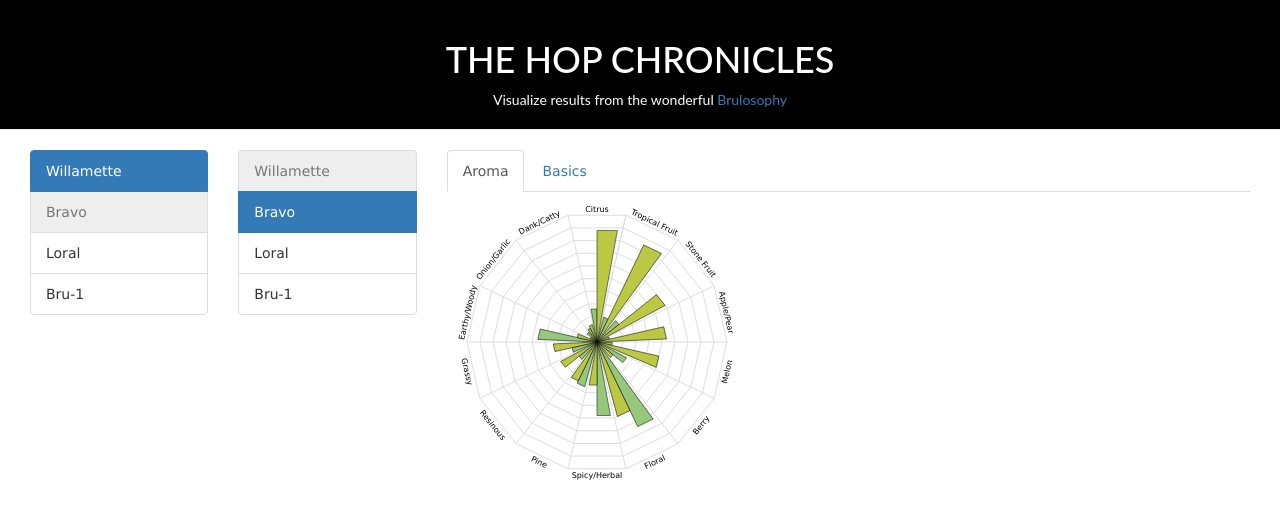
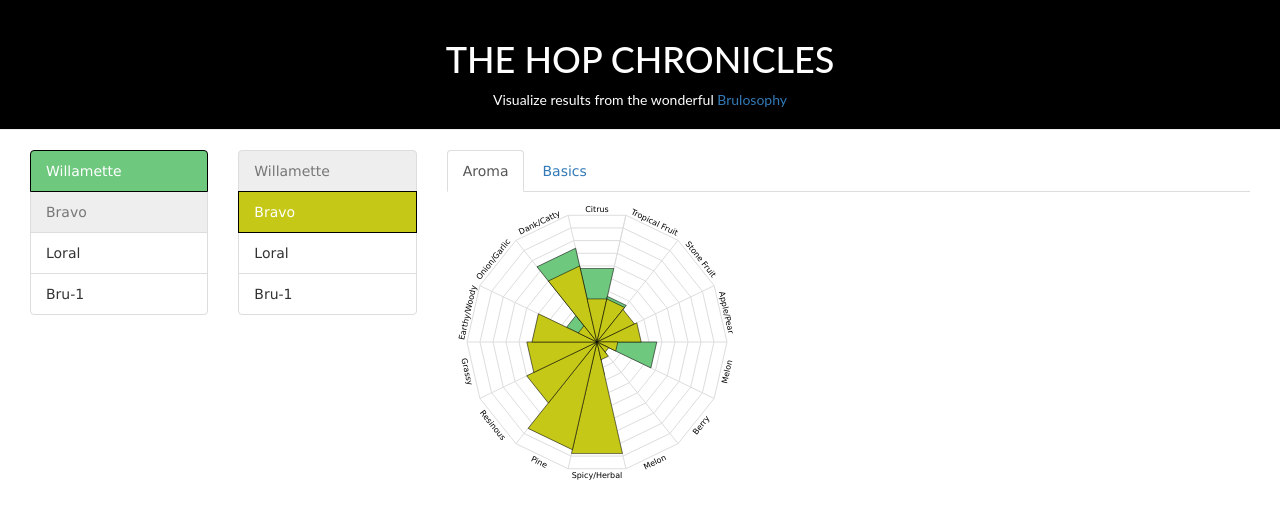
Before and after one commit to Daedalus12/hopper, a React (Create React App) app: page / in a window 1280 px wide. Shown: the top 518 px of the page. Built offline with nearby package versions, Linux system fonts and the light colour scheme.

Commit message:
Start cleaning up RadarChart

```diff
--- a/less/main.less
+++ b/less/main.less
@@ -16,9 +16,25 @@
   font-family: Lato, sans-serif;
 }
 
-li .list-group-item.active
-{
-  color: yellowgreen;
+@hop1: #6ec87e;
+@hop2: #c6c817;
+
+#hop1 {
+  background-color: @hop1;
+  border-color: black;
+}
+
+#hop2 {
+  background-color: @hop2;
+  border-color: black;
+}
+
+li.list-group-item.hop1.active, li.list-group-item.hop1.active:hover, li.list-group-item.hop1.active:focus {
+  #hop1;
+}
+
+li.list-group-item.hop2.active, li.list-group-item.hop2.active:hover, li.list-group-item.hop2.active:focus {
+  #hop2;
 }
 
 body {
@@ -34,13 +50,13 @@ body {
 }
 
 .wedge {
-  fill: #95c879;
+  fill: @hop1;
   stroke: #000000;
   stroke-width: 0.5;
 }
 
 .wedge2 {
-  fill: #bac844;
+  fill: @hop2;
   stroke: #000000;
   stroke-width: 0.5;
 }
--- a/src/App.js
+++ b/src/App.js
@@ -1,9 +1,9 @@
-import React, { Component } from 'react';
-import {HopSelector} from './HopSelector';
-import {hopData} from './HopData';
-import {RadarChart} from './RadarChart';
-import {HopBasicInfo} from './HopBasicInfo';
-import {Tab, Tabs} from 'react-bootstrap';
+import React, {Component} from "react";
+import {HopSelector} from "./HopSelector";
+import {hopData} from "./HopData";
+import {RadarChart} from "./RadarChart";
+import {HopBasicInfo} from "./HopBasicInfo";
+import {Tab, Tabs} from "react-bootstrap";
 
 class App extends Component {
   constructor(){
@@ -19,6 +19,7 @@ class App extends Component {
     this.changeSelectedHop1 = this.changeSelectedHop1.bind(this);
     this.changeSelectedHop2 = this.changeSelectedHop2.bind(this);
     this.handleTabSelect = this.handleTabSelect.bind(this);
+    this.packData = this.packData.bind(this);
   }
   changeSelectedHop1(i)
   {
@@ -37,6 +38,64 @@ class App extends Component {
   }
 
 
+  packData() {
+    let results = [];
+    results.push({
+      name: "Citrus",
+      values: [this.state.hop1.characteristics.citrus, this.state.hop2.characteristics.citrus]
+    });
+    results.push({
+      name: "Tropical Fruit",
+      values: [this.state.hop1.characteristics.tropicalFruit, this.state.hop2.characteristics.tropicalFruit]
+    });
+    results.push({
+      name: "Stone Fruit",
+      values: [this.state.hop1.characteristics.stoneFruit, this.state.hop2.characteristics.stoneFruit]
+    });
+    results.push({
+      name: "Apple/Pear",
+      values: [this.state.hop1.characteristics.applePear, this.state.hop2.characteristics.applePear]
+    });
+    results.push({
+      name: "Melon",
+      values: [this.state.hop1.characteristics.melon, this.state.hop2.characteristics.melon]
+    });
+    results.push({
+      name: "Berry",
+      values: [this.state.hop1.characteristics.berry, this.state.hop2.characteristics.berry]
+    });
+    results.push({
+      name: "Melon",
+      values: [this.state.hop1.characteristics.floral, this.state.hop2.characteristics.floral]
+    });
+    results.push({
+      name: "Spicy/Herbal",
+      values: [this.state.hop1.characteristics.spicyHerbal, this.state.hop2.characteristics.spicyHerbal]
+    });
+    results.push({name: "Pine", values: [this.state.hop1.characteristics.pine, this.state.hop2.characteristics.pine]});
+    results.push({
+      name: "Resinous",
+      values: [this.state.hop1.characteristics.resinous, this.state.hop2.characteristics.resinous]
+    });
+    results.push({
+      name: "Grassy",
+      values: [this.state.hop1.characteristics.grassy, this.state.hop2.characteristics.grassy]
+    });
+    results.push({
+      name: "Earthy/Woody",
+      values: [this.state.hop1.characteristics.earthyWoody, this.state.hop2.characteristics.earthyWoody]
+    });
+    results.push({
+      name: "Onion/Garlic",
+      values: [this.state.hop1.characteristics.onionGarlic, this.state.hop2.characteristics.onionGarlic]
+    });
+    results.push({
+      name: "Dank/Catty",
+      values: [this.state.hop1.characteristics.dankCatty, this.state.hop2.characteristics.dankCatty]
+    });
+    return results;
+  }
+
   render() {
 
     return (
@@ -49,51 +108,18 @@ class App extends Component {
 
         <div className="container-fluid">
           <div className="col-md-2 col-xs-6">
-            <HopSelector hops={this.state.hops} changeSelection={this.changeSelectedHop1} selectedHopId={this.state.hop1.id} disabledHop={this.state.hop2.id}/>
+            <HopSelector hops={this.state.hops} changeSelection={this.changeSelectedHop1}
+                         selectedHopId={this.state.hop1.id} disabledHop={this.state.hop2.id} cn="hop1"/>
           </div>
           <div className="col-md-2 col-xs-6">
-            <HopSelector hops={this.state.hops} changeSelection={this.changeSelectedHop2} selectedHopId={this.state.hop2.id} disabledHop={this.state.hop1.id}/>
+            <HopSelector hops={this.state.hops} changeSelection={this.changeSelectedHop2}
+                         selectedHopId={this.state.hop2.id} disabledHop={this.state.hop1.id} cn="hop2"/>
           </div>
 
           <div className="col-md-8 col-xs-12">
           <Tabs activeKey={this.state.activeTab} onSelect={this.handleTabSelect} id="Visualization Selector">
             <Tab eventKey={1} title="Aroma">
-                <RadarChart
-                  size={300}
-                  vals1={[
-                    this.state.hop1.characteristics.citrus,
-                    this.state.hop1.characteristics.tropicalFruit,
-                    this.state.hop1.characteristics.stoneFruit,
-                    this.state.hop1.characteristics.applePear,
-                    this.state.hop1.characteristics.melon,
-                    this.state.hop1.characteristics.berry,
-                    this.state.hop1.characteristics.floral,
-                    this.state.hop1.characteristics.spicyHerbal,
-                    this.state.hop1.characteristics.pine,
-                    this.state.hop1.characteristics.resinous,
-                    this.state.hop1.characteristics.grassy,
-                    this.state.hop1.characteristics.earthyWoody,
-                    this.state.hop1.characteristics.onionGarlic,
-                    this.state.hop1.characteristics.dankCatty,
-                  ]}
-                  vals2={[
-                    this.state.hop2.characteristics.citrus,
-                    this.state.hop2.characteristics.tropicalFruit,
-                    this.state.hop2.characteristics.stoneFruit,
-                    this.state.hop2.characteristics.applePear,
-                    this.state.hop2.characteristics.melon,
-                    this.state.hop2.characteristics.berry,
-                    this.state.hop2.characteristics.floral,
-                    this.state.hop2.characteristics.spicyHerbal,
-                    this.state.hop2.characteristics.pine,
-                    this.state.hop2.characteristics.resinous,
-                    this.state.hop2.characteristics.grassy,
-                    this.state.hop2.characteristics.earthyWoody,
-                    this.state.hop2.characteristics.onionGarlic,
-                    this.state.hop2.characteristics.dankCatty,
-                  ]}
-              />
-
+              <RadarChart size={300} data={this.packData()}/>
             </Tab>
 
             <Tab eventKey={2} title="Basics">
--- a/src/HopSelector.js
+++ b/src/HopSelector.js
@@ -1,4 +1,4 @@
-import React, { Component } from 'react';
+import React, {Component} from "react";
 
 class HopItem extends Component {
   onListItemClick() {
@@ -14,6 +14,7 @@ class HopItem extends Component {
     }else if (this.props.i === this.props.hop.id) {
       selectionState += " active";
     }
+    selectionState += " " + this.props.cn;
 
     return (
       <li className={selectionState} onClick={this.onListItemClick.bind(this)} key={this.props.hop.id}>
@@ -28,9 +29,12 @@ class HopSelector extends Component {
     let cb = this.props.changeSelection;
     let i = this.props.selectedHopId;
     let j = this.props.disabledHop;
+    let cn = this.props.cn;
     return (
       <ul className="list-group">
-        {this.props.hops.map(function(hop, index) {return <HopItem key={index} hop={hop} cb={cb} i={i} j={j}/>})}
+        {this.props.hops.map(function (hop, index) {
+          return <HopItem key={index} hop={hop} cb={cb} i={i} j={j} cn={cn}/>
+        })}
       </ul>
     );
   }
--- a/src/RadarChart.js
+++ b/src/RadarChart.js
@@ -1,27 +1,9 @@
-import React, {Component} from 'react';
-
-const nWedges = 14;
-
-const RAD = Math.PI / 180;
-const TWO_PI = Math.PI * 2;
-const theta = TWO_PI / nWedges;
-const angle = RAD * -90;
-
-const calcPoints = (radius) => {
-  const points = [];
-
-  for(let i = 0; i < nWedges+1; i++) {
-    let x = radius * Math.cos(theta * (i+0.5) + angle);
-    let y = radius * Math.sin(theta * (i+0.5) + angle);
-    points.push([x, y]);
-  }
-  return points;
-};
+import React, {Component} from "react";
 
 class Label extends Component {
 
   getTransformString(){
-    let angle = 360/nWedges*this.props.i;
+    let angle = 360 / this.props.nWedges * this.props.i;
     let flipString = 90 < angle && angle < 270 ? "rotate(180) translate(0 6)" : "";
     let translateString = "translate(0 -"+  this.props.radius + ")";
     let rotateString = "rotate(" + angle + ")";
@@ -62,6 +44,33 @@ const Axes = ({ points }) => {
   )
 };
 
+class MultiWedge extends Component {
+  constructor(props) {
+    super();
+
+    this.state = {
+      diameterDestination: props.diameter,
+      diameter: 0,
+      increment: Wedge.calcIncrement(0, props.diameter),
+    };
+  }
+
+  render() {
+    return (
+      <Wedge key={this.props.index}
+             diameter={this.props.values[0] / 5 * this.state.radius}
+             i={this.props.index}
+             s="wedge"
+             angle={this.props.angle}
+             theta={this.props.theta}
+             nWedges={this.props.wedges}
+      />
+    );
+  }
+
+}
+
+
 class Wedge extends Component {
   constructor (props) {
     super();
@@ -76,8 +85,8 @@ class Wedge extends Component {
   }
 
   getTransformString(){
-    let angle = 360/nWedges*this.props.i;
-    return "rotate(" + angle + ")";
+    let angle = this.props.theta * this.props.i;
+    return "rotate(" + 180 / Math.PI * angle + ")";
   }
 
   static calcIncrement(d1, d2)
@@ -121,20 +130,12 @@ class Wedge extends Component {
 
   calcPoints(radius) {
 
-    let x = radius * Math.cos(theta/2 + angle)*0.8;
-    let y = radius * Math.sin(theta/2 + angle);
-    let x1 = x;
-    let x2 = x;
-    if (this.props.flip === true)
-    {
-      x2 = 0;
-    }else{
-      x1 = 0
-    }
+    let x = radius * Math.sin(this.props.theta / 2);
+    let y = radius * Math.cos(this.props.theta / 2);
     return [
         [0,0],
-        [-x1, y],
-        [x2, y],
+      [-x, y],
+      [x, y],
         [0, 0],
     ];
   }
@@ -160,7 +161,21 @@ class RadarChart extends Component {
     this.state = {
       ticks: [0.5, 1.0, 1.5, 2.0, 2.5, 3.0, 3.5, 4.0, 4.5, 5.0],
       radius: (props.size/2) - 20,
+      nWedges: props.data.length,
+      theta: (Math.PI * 2) / props.data.length,
+      angle: -Math.PI / 2,
     }
+  }
+
+  calcPoints(radius) {
+    const points = [];
+
+    for (let i = 0; i < this.state.nWedges + 1; i++) {
+      let x = radius * Math.cos(this.state.theta * (i + 0.5) + this.state.angle);
+      let y = radius * Math.sin(this.state.theta * (i + 0.5) + this.state.angle);
+      points.push([x, y]);
+    }
+    return points;
   }
 
   render(){
@@ -169,7 +184,7 @@ class RadarChart extends Component {
 
     for (let i=0; i < this.state.ticks.length; ++i)
     {
-      tickPoints.push(calcPoints(this.state.ticks[i]/5.0*this.state.radius, this.props.size));
+      tickPoints.push(this.calcPoints(this.state.ticks[i] / 5.0 * this.state.radius, this.props.size));
     }
 
     let outerPoints = tickPoints[tickPoints.length - 1];
@@ -188,31 +203,34 @@ class RadarChart extends Component {
         { outerPoints.map((point, i) =>
           <VertexLine key={i} point={point} size={this.props.size} />)
         }
-        { this.props.vals1.map((key, index)=>
-            <Wedge key={index} diameter={key/5*this.state.radius} i={index} flip={true} s="wedge"/>)
+        { this.props.data.map((key, index)=>
+          <Wedge key={index}
+                 diameter={key.values[0] / 5 * this.state.radius}
+                 i={index}
+                 s="wedge"
+                 angle={this.state.angle}
+                 theta={this.state.theta}
+                 nWedges={this.state.wedges}
+          />
+        )}
+
+        { this.props.data.map((key, index)=>
+          <Wedge key={index}
+                 diameter={key.values[1] / 5 * this.state.radius}
+                 i={index}
+                 s="wedge2"
+                 angle={this.state.angle}
+                 theta={this.state.theta}
+                 nWedges={this.state.wedges}
+          />
+        )}
+        { this.props.data.map((key, index)=>
+          <Label text={key.name} radius={this.state.radius} i={index} nWedges={this.state.nWedges}/>)
         }
-        { this.props.vals2.map((key, index)=>
-          <Wedge key={index} diameter={key/5*this.state.radius} i={index} flip={false} s="wedge2"/>)
-        }
-        <Label text="Citrus" radius={this.state.radius} i={0}/>
-        <Label text="Tropical Fruit" radius={this.state.radius} i={1}/>
-        <Label text="Stone Fruit" radius={this.state.radius} i={2}/>
-        <Label text="Apple/Pear" radius={this.state.radius} i={3}/>
-        <Label text="Melon" radius={this.state.radius} i={4}/>
-        <Label text="Berry" radius={this.state.radius} i={5}/>
-        <Label text="Floral" radius={this.state.radius} i={6}/>
-        <Label text="Spicy/Herbal" radius={this.state.radius} i={7}/>
-        <Label text="Pine" radius={this.state.radius} i={8}/>
-        <Label text="Resinous" radius={this.state.radius} i={9}/>
-        <Label text="Grassy" radius={this.state.radius} i={10}/>
-        <Label text="Earthy/Woody" radius={this.state.radius} i={11}/>
-        <Label text="Onion/Garlic" radius={this.state.radius} i={12}/>
-        <Label text="Dank/Catty" radius={this.state.radius} i={13}/>
-
 
       </svg>
     );
   }
 }
 
-export {calcPoints, RadarChart};
+export {RadarChart};
```
Also changed, not shown: src/css/main.css.
